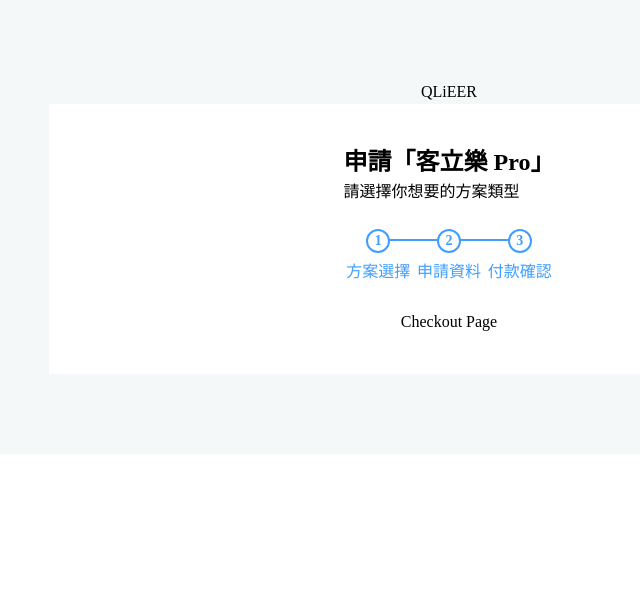
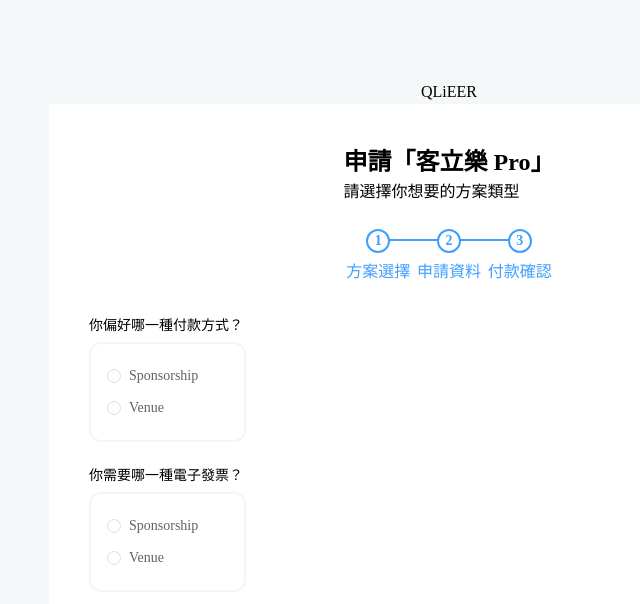
Before and after one commit to chend-ubitech/qlieer_subscribe, a Vue app: page /checkout in a window 1280 px wide. Shown: the top 604 px of the page, without its empty margins (191-831 px from the left). Built offline with nearby package versions, Linux system fonts and the light colour scheme.

Commit message:
add checkout sections

```diff
--- a/src/pages/CheckoutPage.vue
+++ b/src/pages/CheckoutPage.vue
@@ -1 +1,65 @@
-<template>Checkout Page</template>
+<script setup>
+import { ref, computed, reactive } from 'vue'
+import { useRouter } from 'vue-router'
+import SimpleDivider from '@/components/SimpleDivider.vue';
+
+const router = useRouter()
+
+const tempVal = ref('')
+</script>
+
+<template>
+  <div class="checkout-page">
+    <el-form class="checkout-form">
+      <el-form-item>
+        <div class="wrap-form-item-content">
+          <div class="form-section-header">
+            你偏好哪一種付款方式？
+          </div>
+          <el-radio-group
+            v-model="tempVal"
+            class="checkout-radio-group"
+          >
+            <el-radio label="Sponsorship" />
+            <el-radio label="Venue" />
+          </el-radio-group>
+        </div>
+      </el-form-item>
+      <el-form-item
+        class="checkout-form-item"
+      >
+        <div class="wrap-form-item-content">
+          <div class="checkout-section-header">
+            你需要哪一種電子發票？
+          </div>
+          <el-radio-group
+            v-model="tempVal"
+            class="checkout-radio-group"
+          >
+            <el-radio label="Sponsorship" />
+            <el-radio label="Venue" />
+          </el-radio-group>
+        </div>
+      </el-form-item>
+    </el-form>
+  </div>
+</template>
+
+<style scoped>
+.checkout-page {
+  width: 100%;
+}
+.wrap-form-item-content {
+  display: flex;
+  flex-direction: column;
+}
+
+.checkout-radio-group {
+  display: flex;
+  flex-direction: column;
+  align-items: flex-start;
+  border: 2px solid var(--color-muted-200);
+  padding: 1rem;
+  border-radius: 12px;
+}
+</style>
```
